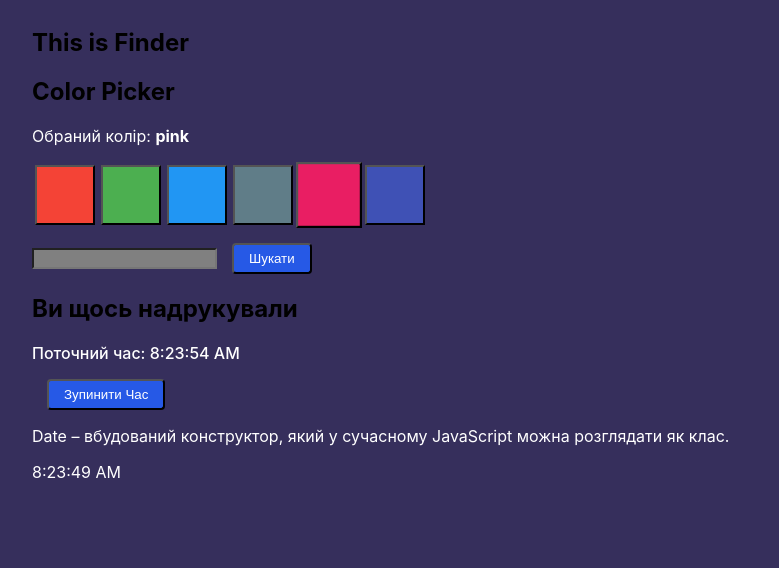
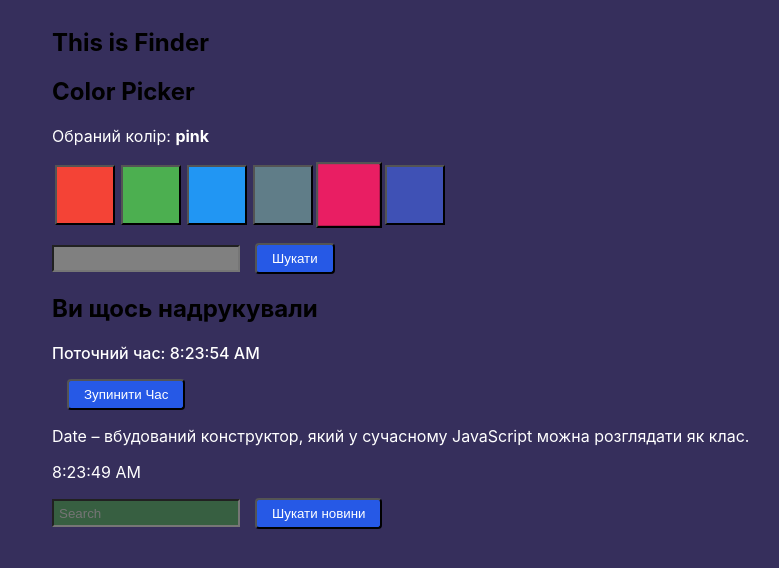
Before and after one commit to Seeker2025/react-21, a React (Create React App) app: page / in a window 1280 px wide. Shown: the top 568 px of the page, without its empty margins (3-782 px from the left). Built offline with nearby package versions, Linux system fonts and the light colour scheme.

Commit message:
NewsForm
NewsForm added

```diff
--- a/src/components/App.jsx
+++ b/src/components/App.jsx
@@ -5,6 +5,7 @@ import { ColorPicker    } from './ColorPicker';
 import { NewsSearchForm } from './Forma';
 import { Clock          } from './Clock';
 import { ToDate         } from './ToDate';
+import { News           } from './News';
 
 const colorPickerOptions = [
   { label: 'red',     color: '#F44336' },
@@ -53,6 +54,8 @@ export class App extends Component{
 
       <ToDate/>
 
+      <News/>
+
     </div>
     );
   }
--- a/src/components/Clock/Clock.jsx
+++ b/src/components/Clock/Clock.jsx
@@ -24,7 +24,7 @@ export function Clock(){
 
     useEffect(() =>{
         intervalRef.current = setInterval(() => {
-            console.log('Это интервал каждые 1000ms' + Date.now());
+            // console.log('Это интервал каждые 1000ms' + Date.now());
             setTime(new Date());
 
         }, 1000);
--- a/src/components/Forma/Forma.jsx
+++ b/src/components/Forma/Forma.jsx
@@ -8,6 +8,9 @@ const styles = {
 
     input: {
        backgroundColor: 'grey',
+       height: '21px',
+       paddingLeft: '5px',
+
     },
 
     button: {
--- a/src/components/News/News.jsx
+++ b/src/components/News/News.jsx
@@ -1,29 +1,82 @@
 import React, { useState, useEffect } from 'react';
 import axios from 'axios';
 
+import { NewsSearchForm } from 'components/NewsForm.jsx'
+
 axios.defaults.headers.common['Authorization'] =
-'Bearer';
+'Bearer c7cfa9764acc40e0977baf4dd8dae782';
 
-export function News(){
+    const styles = {
+        ref: {
+            color: '#c67a7a',
+        }
+    };
+
 
     const fetchArticle = ({
         searchQuery = '',
         currentPage = 1,
-        pageSize = 5,
+        pageSize    = 5,
     } = {}) =>{
+
         return axios
-        .get(
-            `https://newsapi.org/v2/everything?q=${searchQuery}&pageSize=${pageSize}&
-             page=${currentPage}`,
+        .get('https://newsapi.org/v2/everything', {
+      params: {
+        q: searchQuery,
+        pageSize,
+        page: currentPage,
+      }})
 
-        )
+
+        .then(response=>{
+            // console.log(response.data.articles);
+            return response.data.articles;
+        })
     }
 
-    return (
-        <ul>
+export function News(){
+    const [ article, setArticles ]       = useState([]);
+    const [ query, setQuery ]             = useState('');
+    const [ currentPage, setCurrentPage ] = useState(1);
 
-            <li>P</li>
+    useEffect(()=>{
+         if (!query.trim()) {
+            return;
+            }
+    fetchArticle({ searchQuery: query, currentPage }).then(
+        responseArticles =>{
+        setArticles(prevArticles => [...prevArticles, ...responseArticles]);
+        // setCurrentPage(prevCurrentpage => prevCurrentpage + 1);
+        },
+    )
+    .catch(error => {
+      console.error(
+        'Ошибка NewsAPI:',
+        error.response?.data || error.message
+      );
+    });
+    }, [currentPage, query]);
 
-        </ul>
-    );
+    const onChangeQuery = query =>{
+        setQuery(query);
+        setCurrentPage(1);
+        setArticles([]);
+    }
+
+        return (
+            <>
+            <NewsSearchForm onSubmit = {onChangeQuery} />
+    <ul>
+        {
+            article.map(({ title, url }) => (
+    <li key = {title}>
+        <a href = {url} style = {styles.ref} target = "_blank" rel = "noopener noreferrer">
+            {title}
+        </a>
+    </li>
+            ))
+        }
+    </ul>
+            </>
+);
 }
--- /dev/null
+++ b/src/components/NewsForm.jsx/NewsForm.jsx
@@ -0,0 +1,75 @@
+import React, { Component } from 'react';
+
+// export function NewsSearchForm(){
+//     return (
+//         <>
+//         <p>S</p>
+//         </>
+//     )
+// }
+
+// import { Component } from "react";
+// import css from './Search.module.css';
+
+const styles = {
+    // form: {
+    // //  backgroundColor: 'red',
+    //     marginTop:      '15px',
+    // },
+
+    input:  {
+        backgroundColor: '#386a3cd0',
+        color: 'gold',
+        height: '28px',
+        paddingLeft: '5px',
+        },
+
+    button: {
+       backgroundColor: '#2659e6',
+       color:           '#fff',
+       padding:         '6px 15px',
+       marginLeft:      '15px',
+       borderRadius:    '4px',
+        },
+};
+
+export class NewsSearchForm extends Component{
+
+    state ={
+        value: '',
+    }
+
+    handleChange = (e) => {
+        this.setState({ value:e.target.value })
+    }
+
+    handleSubmit = (e) => {
+        e.preventDefault()
+        console.log(this.state);
+        this.props.onSubmit(this.state.value)
+    }
+
+    render(){
+        return (
+            <>
+        <form
+        // className = 'd-flex mt-2'
+        role = 'search'
+        onSubmit = {this.handleSubmit}
+        >
+                    <input
+                        style = {styles.input}
+                        type = 'search'
+                        placeholder='Search'
+                        aria-label = 'Search'
+                        onChange ={this.handleChange}
+                    />
+
+            <button type='submit' style={styles.button}>
+                Шукати новини
+            </button>
+        </form>
+            </>
+        )
+    }
+}
--- /dev/null
+++ b/src/components/NewsForm.jsx/index.jsx
@@ -0,0 +1 @@
+export { NewsSearchForm } from './NewsForm';
--- a/src/index.css
+++ b/src/index.css
@@ -2,7 +2,7 @@
 
 body {
   background-color: rgb(54, 47, 92);
-  padding: 8px 35px;
+  padding: 8px 55px;
   margin: 0;
   font-family: -apple-system, BlinkMacSystemFont, 'Segoe UI', 'Roboto', 'Oxygen',
     'Ubuntu', 'Cantarell', 'Fira Sans', 'Droid Sans', 'Helvetica Neue',
@@ -15,3 +15,7 @@ code {
   font-family: source-code-pro, Menlo, Monaco, Consolas, 'Courier New',
     monospace;
 }
+
+ul, ol, li{
+  list-style-type: none;
+}
```
